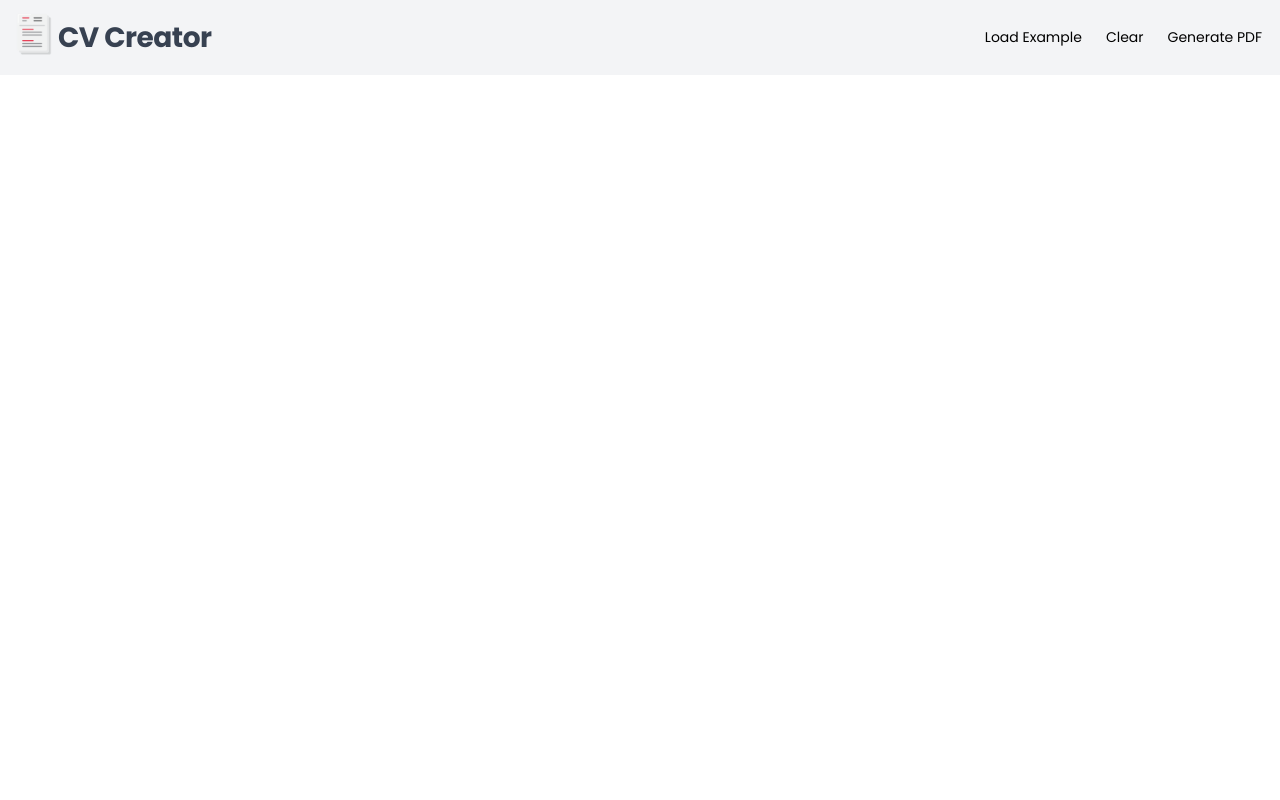
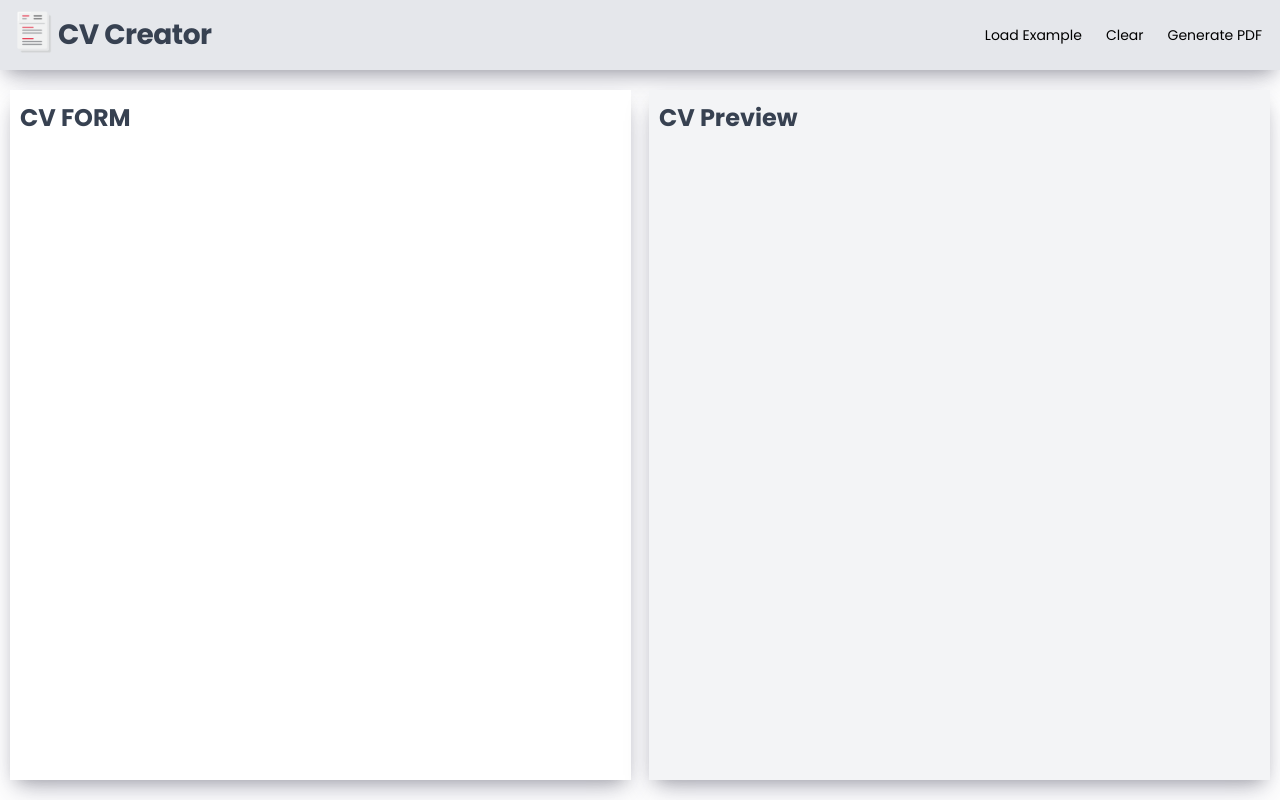
Before and after one commit to GDimitroff/cv-creator, a JavaScript app: page / in a window 1280 px wide. Built offline with nearby package versions, Linux system fonts and the light colour scheme; the HTML template or start-up script is replaced by a standard one.

Commit message:
Add basic CVForm, CVPreview structure

```diff
--- a/src/App.js
+++ b/src/App.js
@@ -1,12 +1,14 @@
 import Header from './components/core/Header';
+import CVForm from './components/CVForm/CVForm';
+import CVPreview from './components/CVPreview/CVPreview';
 
 function App() {
   return (
     <>
       <Header />
       <main className="main">
-        <section className="cv-builder"></section>
-        <section className="preview"></section>
+        <CVForm />
+        <CVPreview />
       </main>
     </>
   );
--- /dev/null
+++ b/src/components/CVForm/CVForm.js
@@ -0,0 +1,7 @@
+export default function CVForm() {
+  return (
+    <section className="cv-form">
+      <h1>CV FORM</h1>
+    </section>
+  );
+}
--- /dev/null
+++ b/src/components/CVPreview/CVPreview.js
@@ -0,0 +1,7 @@
+export default function CVPreview() {
+  return (
+    <section className="cv-preview">
+      <h1>CV Preview</h1>
+    </section>
+  );
+}
--- a/src/index.css
+++ b/src/index.css
@@ -21,7 +21,10 @@ body {
   display: flex;
   align-items: center;
   padding: 1rem;
-  background-color: #f3f4f6;
+  height: 70px;
+  background-color: #e5e7eb;
+  box-shadow: rgba(50, 50, 93, 0.25) 0px 13px 27px -5px,
+    rgba(0, 0, 0, 0.3) 0px 8px 16px -8px;
 }
 
 .header--logo {
@@ -57,9 +60,33 @@ body {
 
 .btn:hover,
 .btn:active {
-  background: #e5e7eb;
+  background: #d1d5db;
 }
 
 .btn-toggle-preview {
   display: none;
 }
+
+.main {
+  display: flex;
+  justify-content: space-between;
+  padding: 2rem 1rem;
+  gap: 18px;
+}
+
+.cv-form,
+.cv-preview {
+  flex-basis: 50%;
+  box-shadow: rgba(50, 50, 93, 0.25) 0px 13px 27px -5px,
+    rgba(0, 0, 0, 0.3) 0px 8px 16px -8px;
+  padding: 1rem;
+}
+
+.cv-form {
+  background-color: #fff;
+}
+
+.cv-preview {
+  background-color: #f3f4f6;
+  min-height: calc(100vh - 70px - 4rem);
+}
```
